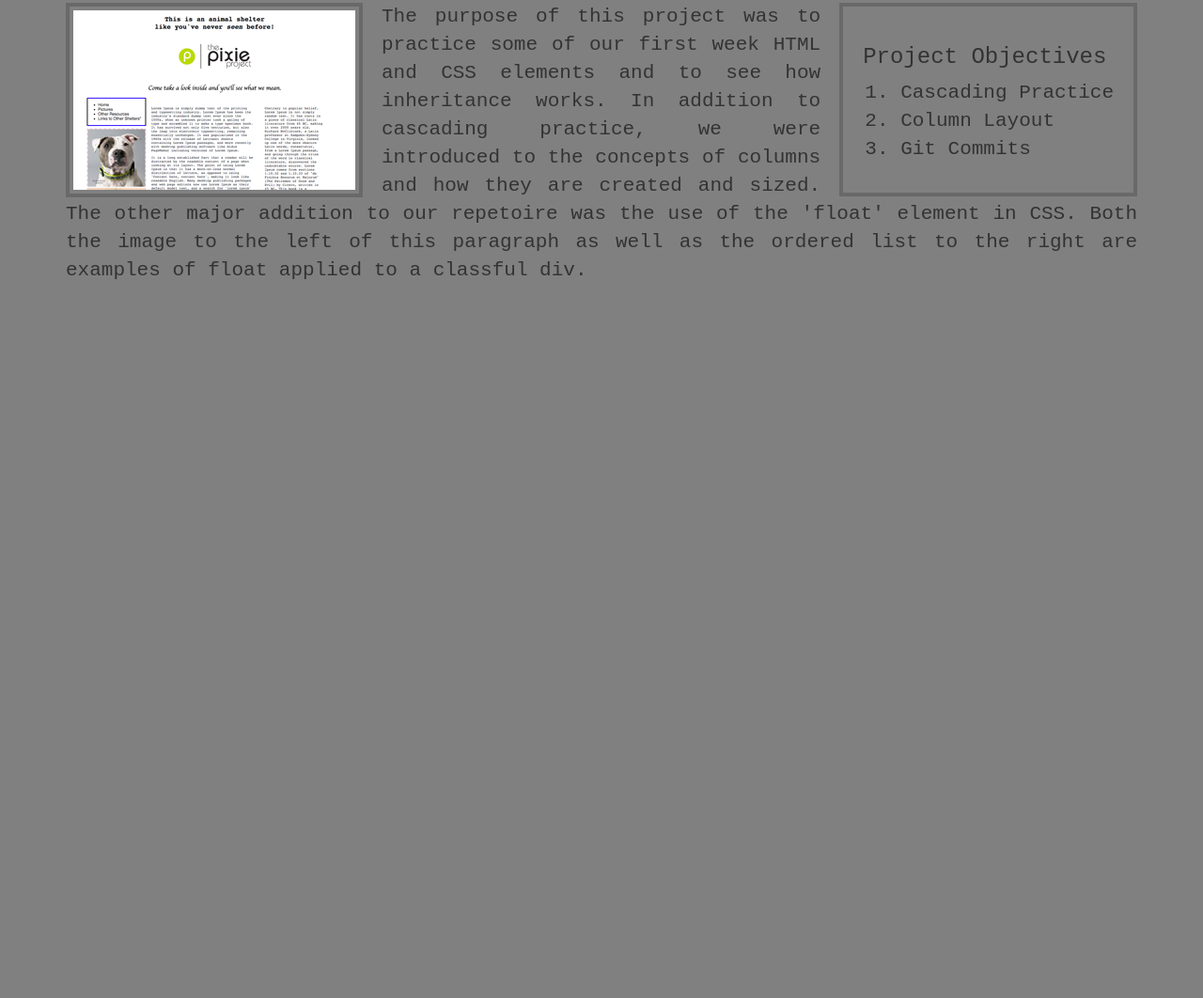
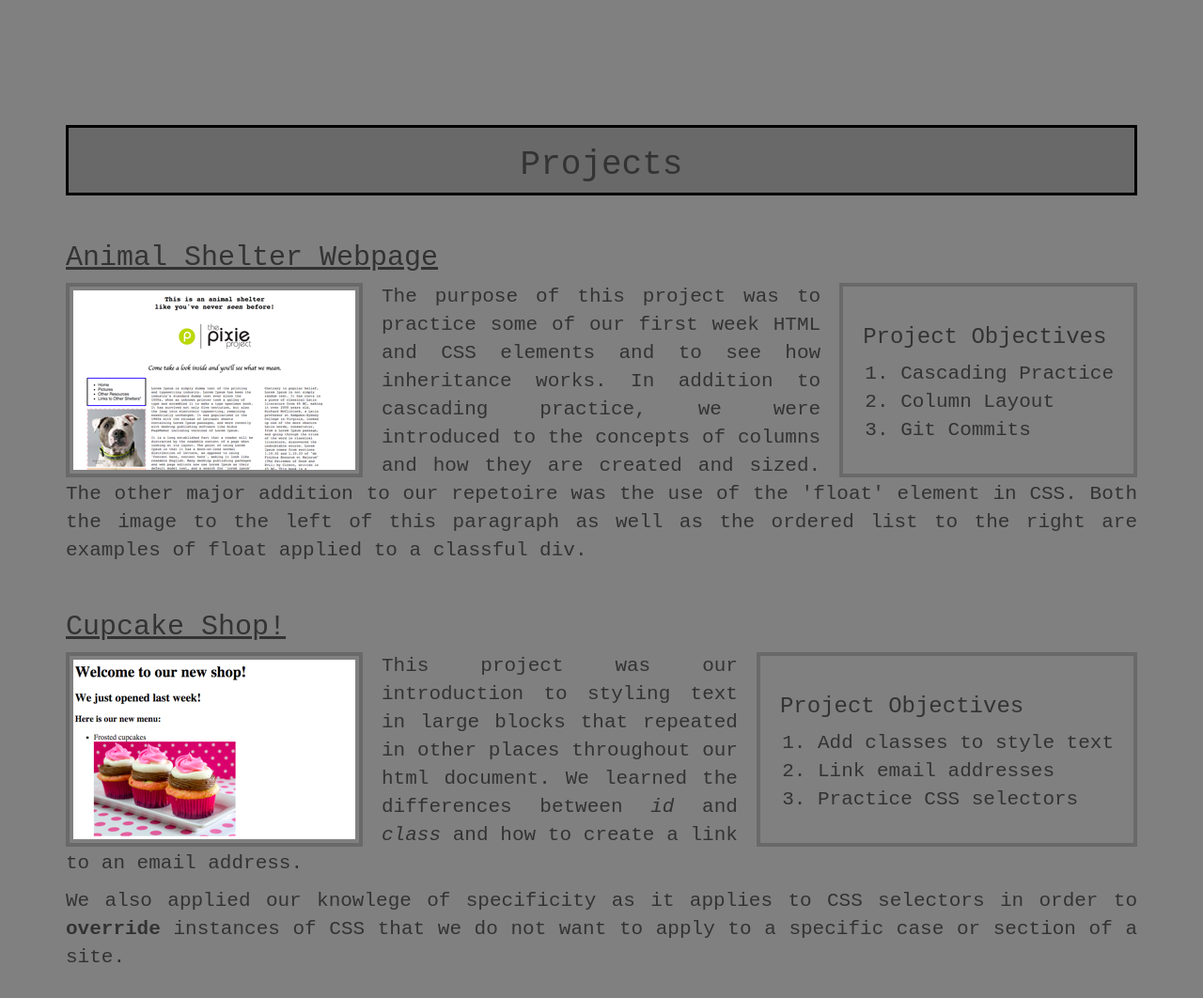
Before and after one commit to pizzimenti/pizzimenti.github.io, a plain HTML site: page index.html in a window 1280 px wide. Shown: the part 652-1714 px from the top of the page at 94% size. Before the commit the page ends 965 px from the top, so only its background shows below. Drawn offline with nearby package versions, Linux system fonts and the light colour scheme.

Commit message:
add cupcake shop project

```diff
--- a/css/styles.css
+++ b/css/styles.css
@@ -2,6 +2,8 @@
   text-align: center;
   background-color: dimGrey;
   border: 4px solid black;
+  margin-bottom: 150px;
+  margin-top: 10px;
 }
 
 
@@ -28,10 +30,27 @@ body {
   background-color: gray;
 }
 
+.section-title {
+  text-align: center;
+  background-color: dimGrey;
+  border: solid black;
+}
+
 #projects {
   font-family: monospace;
   font-size: 1.5em;
   text-align: justify;
+  margin-bottom: 200px;
+}
+
+#projects a {
+  text-decoration: underline;
+  color: inherit;
+}
+
+.project {
+  margin-top: 50px;
+  margin-bottom: 50px;
 }
 
 .project-ol {
@@ -47,8 +66,3 @@ body {
   padding: 4px;
   margin-right: 20px;
 }
-/*
-.project-desc {
-  width: 50%;
-  height: 100px;
-}*/
--- a/index.html
+++ b/index.html
@@ -25,10 +25,13 @@
 
 
       <div id="projects">
+        <div class="section-title">
+          <h1>Projects</h1>
+        </div>
 
-        <div class="animal-shelter">
+        <div  id="animal-shelter" class="project">
+          <h2><a href="https://github.com/pizzimenti/animal-shelter">Animal Shelter Webpage</a> </h2>
           <img src=img/pixieSshot.png>
-
           <div class="project-ol">
             <h3>Project Objectives</h3>
             <ol>
@@ -37,12 +40,28 @@
               <li>Git Commits</li>
             </ol>
           </div>
-
           <div class="project-desc">
           <p>The purpose of this project was to practice some of our first week HTML and CSS elements and to see how inheritance works. In addition to cascading practice, we were introduced to the concepts of columns and how they are created and sized. The other major addition to our repetoire was the use of the 'float' element in CSS. Both the image to the left of this paragraph as well as the ordered list to the right are examples of float applied to a classful div.</p>
           </div>
         </div>
-      </div>
+
+        <div id=cupcakes class="project">
+          <h2><a href="https://github.com/pizzimenti/cupcakeShop">Cupcake Shop!</a> </h2>
+          <img src=img/cupcakeSshot.png>
+          <div class="project-ol">
+            <h3>Project Objectives</h3>
+            <ol>
+              <li>Add classes to style text</li>
+              <li>Link email addresses</li>
+              <li>Practice CSS selectors</li>
+            </ol>
+          </div>
+          <div class="project-desc">
+          <p>This project was our introduction to styling text in large blocks that repeated in other places throughout our html document. We learned the differences between <em>id</em> and <em>class</em> and how to create a link to an email address.</p>
+          <p>We also applied our knowlege of specificity as it applies to CSS selectors in order to <strong>override</strong> instances of CSS that we do not want to apply to a specific case or section of a site.
+          </div>
+
+        </div>
     </div>
   </body>
 </html>
```
Also changed, not shown: img/cupcakeSshot.png (added).
